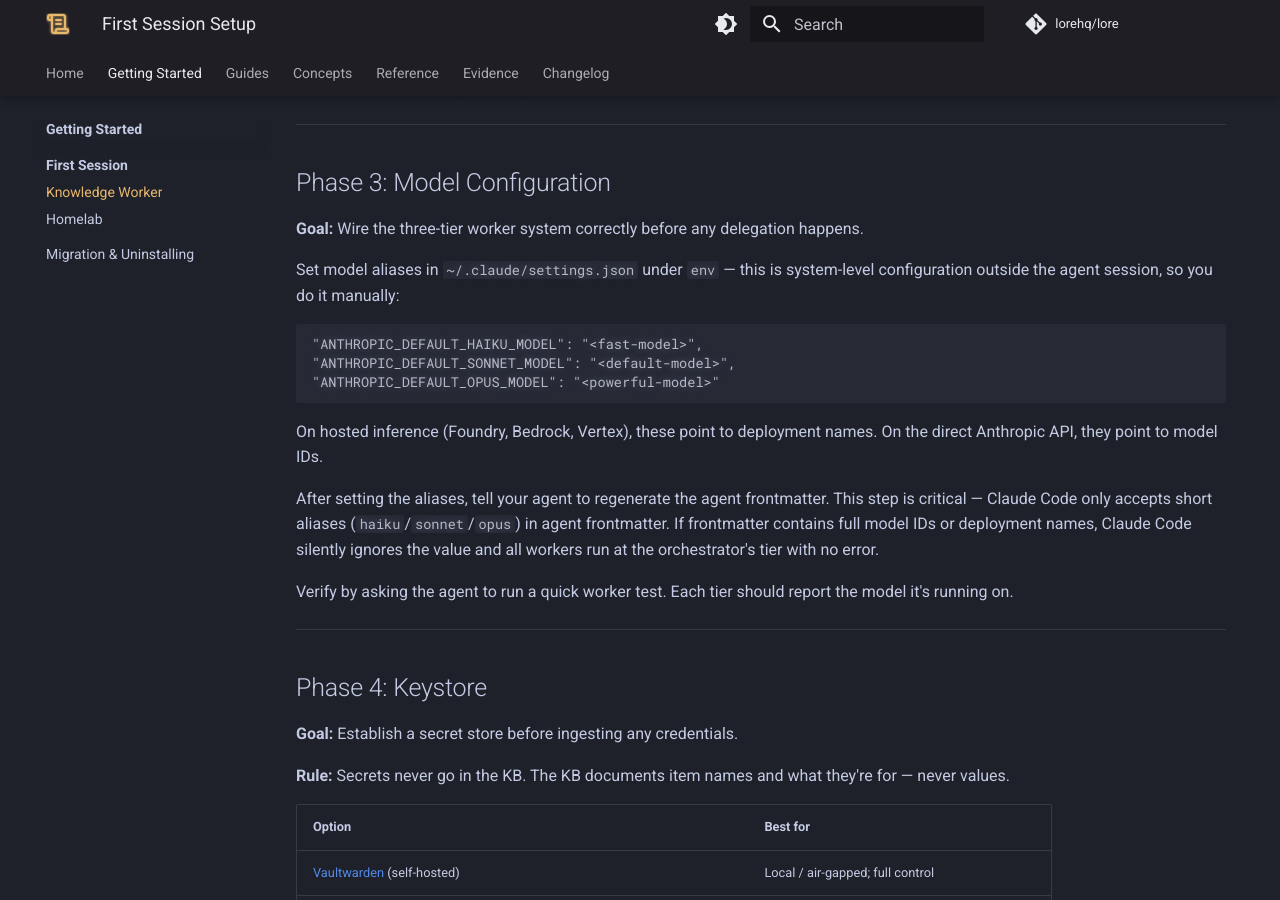
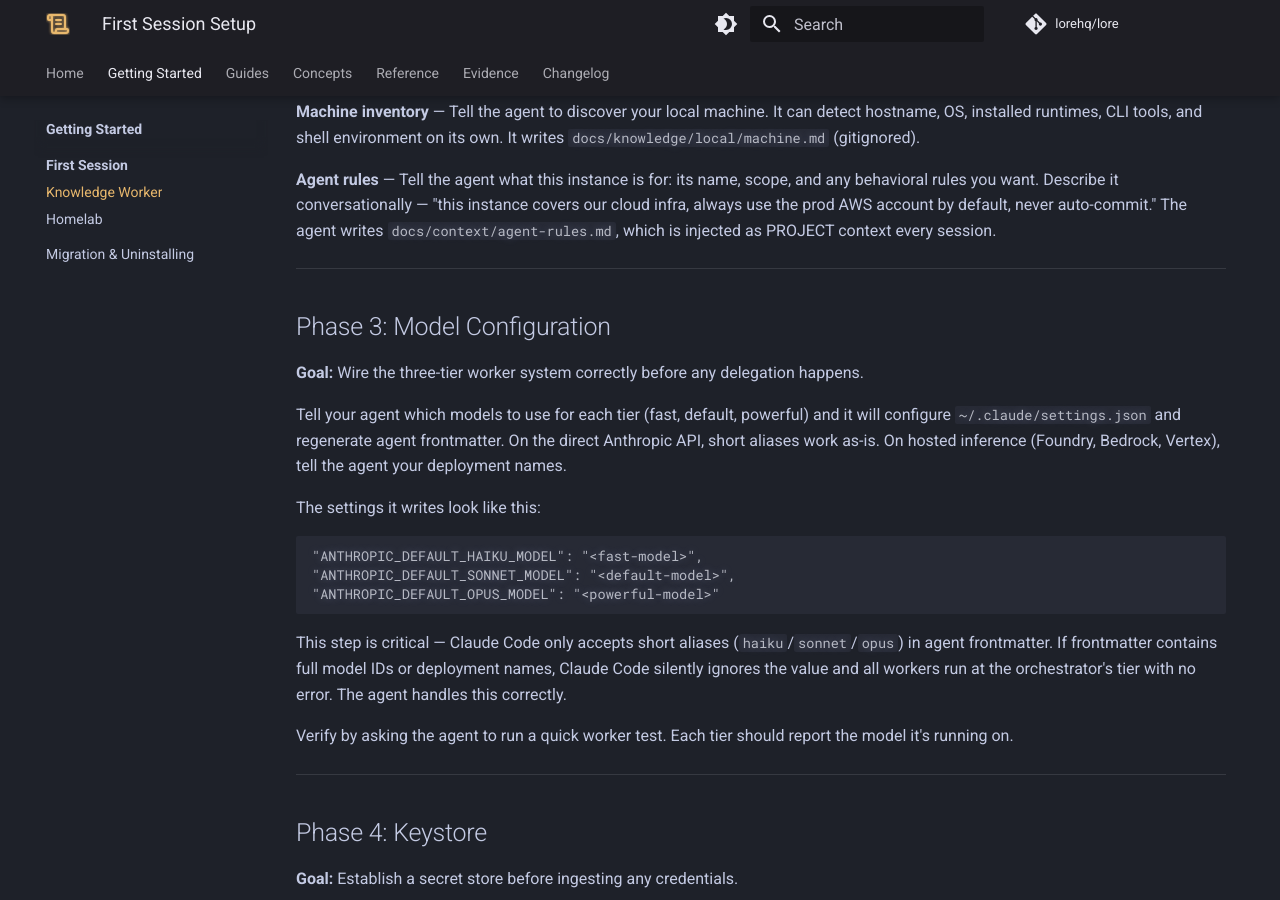
Before and after one commit to lorehq/lore-docs, an MkDocs documentation site: the page built from docs/getting-started/first-session/knowledge-worker.md, in a window 1280 px wide and 900 px high, scrolled down 1670 px. Built offline with MkDocs 1.6.1 and Material for MkDocs 9.7.7, drawn with Linux system fonts in a browser that asks for light colours; comment, search, counter and statistics services are not loaded; some of the changed text lies outside the part shown.

Commit message:
Add agent-assist admonitions across instructional pages
Every instructional page now calls out that the agent can help with
all of it. Phase 3 model config reframed as agent-driven (it writes
settings.json). Admonitions on first-session, getting-started,
configuration, and troubleshooting pages.

Co-Authored-By: Claude Opus 4.6 <noreply@anthropic.com>

```diff
--- a/docs/getting-started/first-session/knowledge-worker.md
+++ b/docs/getting-started/first-session/knowledge-worker.md
@@ -7,6 +7,9 @@ title: First Session Setup
 This guide covers what to do in your first working session — after installation, before any project work. The goal is to ground the agent in who you are, what tools you have, and what you're working on.
 
 **Run this once per Lore instance.** A well-configured instance collaborates differently than a cold one.
+
+!!! tip "Your agent can help with all of this"
+    Everything on this page can be done conversationally once you've run `npx create-lore` and launched your agent. Ask it to walk you through first-session setup, or jump to any specific phase — "help me configure model tiers", "set up my keystore", "map my environment." The guide below explains what happens and why, but you don't need to follow it manually.
 
 ---
 
@@ -59,15 +62,15 @@ You can always add a remote later. Nothing about the instance structure changes
 
 **Goal:** Wire the three-tier worker system correctly before any delegation happens.
 
-Set model aliases in `~/.claude/settings.json` under `env` — this is system-level configuration outside the agent session, so you do it manually:
+Tell your agent which models to use for each tier (fast, default, powerful) and it will configure `~/.claude/settings.json` and regenerate agent frontmatter. On the direct Anthropic API, short aliases work as-is. On hosted inference (Foundry, Bedrock, Vertex), tell the agent your deployment names.
+
+The settings it writes look like this:
 
     "ANTHROPIC_DEFAULT_HAIKU_MODEL": "<fast-model>",
     "ANTHROPIC_DEFAULT_SONNET_MODEL": "<default-model>",
     "ANTHROPIC_DEFAULT_OPUS_MODEL": "<powerful-model>"
 
-On hosted inference (Foundry, Bedrock, Vertex), these point to deployment names. On the direct Anthropic API, they point to model IDs.
-
-After setting the aliases, tell your agent to regenerate the agent frontmatter. This step is critical — Claude Code only accepts short aliases (`haiku`/`sonnet`/`opus`) in agent frontmatter. If frontmatter contains full model IDs or deployment names, Claude Code silently ignores the value and all workers run at the orchestrator's tier with no error.
+This step is critical — Claude Code only accepts short aliases (`haiku`/`sonnet`/`opus`) in agent frontmatter. If frontmatter contains full model IDs or deployment names, Claude Code silently ignores the value and all workers run at the orchestrator's tier with no error. The agent handles this correctly.
 
 Verify by asking the agent to run a quick worker test. Each tier should report the model it's running on.
 
```
Also changed, not shown: docs/getting-started/index.md (+3 -0 lines), docs/reference/configuration.md (+4 -1 lines), docs/reference/troubleshooting.md (+3 -0 lines).
